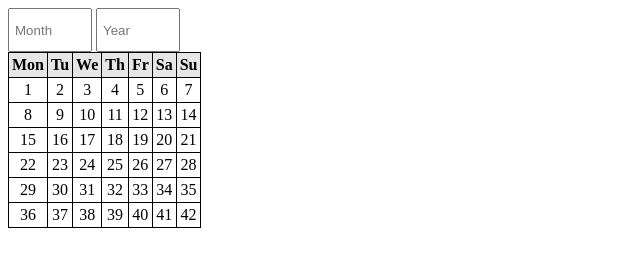
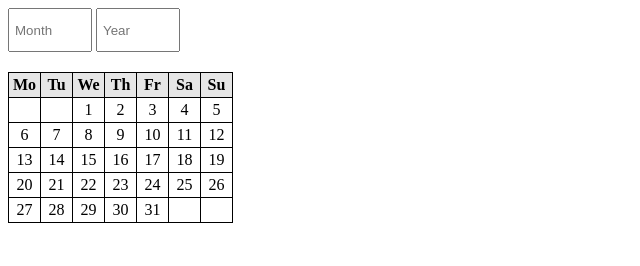
Before and after one commit to evgenstepanov/octopus, a plain HTML site: page Learn.javascript tasks/043. Create a calendar/index.html in a window 1280 px wide. Shown: the whole page, without its empty margins (0-640 px from the left). Drawn offline with Linux system fonts and the light colour scheme.

Commit message:
made last row with empty td

```diff
--- a/Learn.javascript tasks/043. Create a calendar/index.html
+++ b/Learn.javascript tasks/043. Create a calendar/index.html
@@ -9,6 +9,7 @@
       }
 
       table {
+        margin-top: 20px;
         border-collapse: collapse;
       }
 
@@ -17,6 +18,7 @@
         border: 1px solid black;
         padding: 3px;
         text-align: center;
+        width: 25px;
       }
 
       th {
--- a/Learn.javascript tasks/043. Create a calendar/script.js
+++ b/Learn.javascript tasks/043. Create a calendar/script.js
@@ -1,23 +1,34 @@
 function createCalendar(elem, year, month) {
+  let counter = 1;
   let date = new Date(year, month - 1);
-  let day = date.getDay() === 0 ? 7 : date.getDay();
+  let dayOfWeek = date.getDay() === 0 ? 7 : date.getDay();
   let table = document.createElement('table');
   table.innerHTML =
-    '<tr><th>Mon</th><th>Tu</th><th>We</th><th>Th</th><th>Fr</th><th>Sa</th><th>Su</th></tr>';
+    '<tr><th>Mo</th><th>Tu</th><th>We</th><th>Th</th><th>Fr</th><th>Sa</th><th>Su</th></tr>';
   elem.append(table);
 
-  let counter = 1;
-  for (let i = 0; i < 6; ++i) {
+  outer: for (let i = 1; i <= 7; ++i) {
     let row = table.insertRow();
     console.log(row);
 
     for (let j = 1; j <= 7; ++j) {
       let td = document.createElement('td');
-      td.innerText = counter++;
-      row.append(td);
-      if (row.cells.length === 7) break;
+      if (j >= dayOfWeek || counter > 1) {
+        td.innerText = counter;
+        counter++;
+        row.append(td);
+      } else {
+        td.innerText = '';
+        row.append(td);
+      }
+      if (new Date(year, month - 1, counter - 1).getMonth() !== month - 1) {
+        td.innerText = '';
+        row.append(td);
+      }
     }
+    if (new Date(year, month - 1, counter - 1).getMonth() !== month - 1)
+      break outer;
   }
 }
 
-createCalendar(calendar, 2012, 9);
+createCalendar(calendar, 2020, 1);
```
